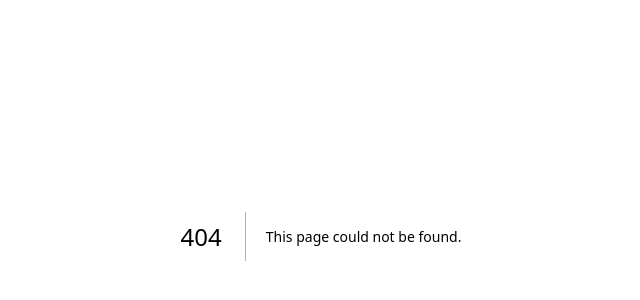
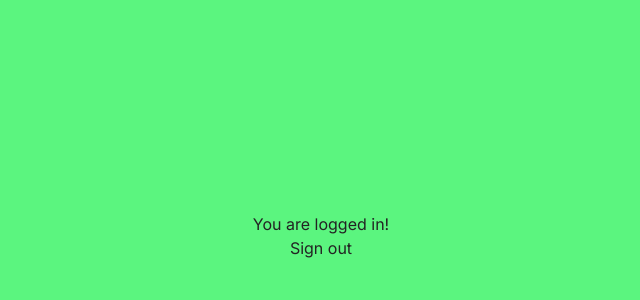
Before and after one commit to Johennes/vaultmeister, a Next.js app: page /explorer in a window 1280 px wide. Before the commit this address had no page. Shown: the part 164-464 px from the top of the page, without its empty margins (319-959 px from the left). Built offline with nearby package versions, Linux system fonts and the light colour scheme.

Commit message:
Route to blank explorer page

```diff
--- /dev/null
+++ b/app/explorer/page.tsx
@@ -0,0 +1,19 @@
+"use client"
+
+import { invoke } from "@tauri-apps/api/tauri";
+import { useRouter } from "next/navigation";
+
+export default function Explorer(): JSX.Element {
+  const router = useRouter();
+
+  const signOut = () => {
+    invoke("sign_out")
+      .then(() => router.push("/"))
+      .catch(console.error)
+  };
+
+  return <div className="flex min-h-screen flex-col items-center justify-center">
+    You are logged in!
+    <button onClick={signOut}>Sign out</button>
+  </div>;
+}
--- a/app/page.tsx
+++ b/app/page.tsx
@@ -1,8 +1,9 @@
-'use client'
+"use client"
 
 import { useEffect, useState } from 'react';
 import { invoke } from '@tauri-apps/api/tauri'
 import Input from '@/components/Input';
+import { useRouter } from 'next/navigation';
 
 class Status {
   static initial = new Status(false, null);
@@ -15,7 +16,7 @@ class Status {
   ) {}
 }
 
-export default function Home() {
+export default function Home(): JSX.Element {
   const [version, setVersion] = useState("");
   const [homeServer, setHomeServer] = useState("");
 
@@ -32,11 +33,12 @@ export default function Home() {
   const [username, setUsername] = useState("vaultmeister");
   const [password, setPassword] = useState("vaultmeister");
 
+  const router = useRouter();
+
   const signIn = () => {
     setStatus(Status.loading);
     invoke("sign_in", { username, password })
-      // TODO
-      // .then(() => ?)
+      .then(() => router.push("/explorer"))
       .catch(error => setStatus(Status.error(error)))
   };
 
--- a/components/Input.tsx
+++ b/components/Input.tsx
@@ -2,7 +2,7 @@ import { InputHTMLAttributes } from "react";
 
 export interface IInputProps extends InputHTMLAttributes<HTMLInputElement> {}
 
-export default function Input(props: IInputProps) {
+export default function Input(props: IInputProps): JSX.Element {
   return (
     <input
       type="text"
```
Also changed, not shown: 1 other file (tests, documents, lock files or other folders).
